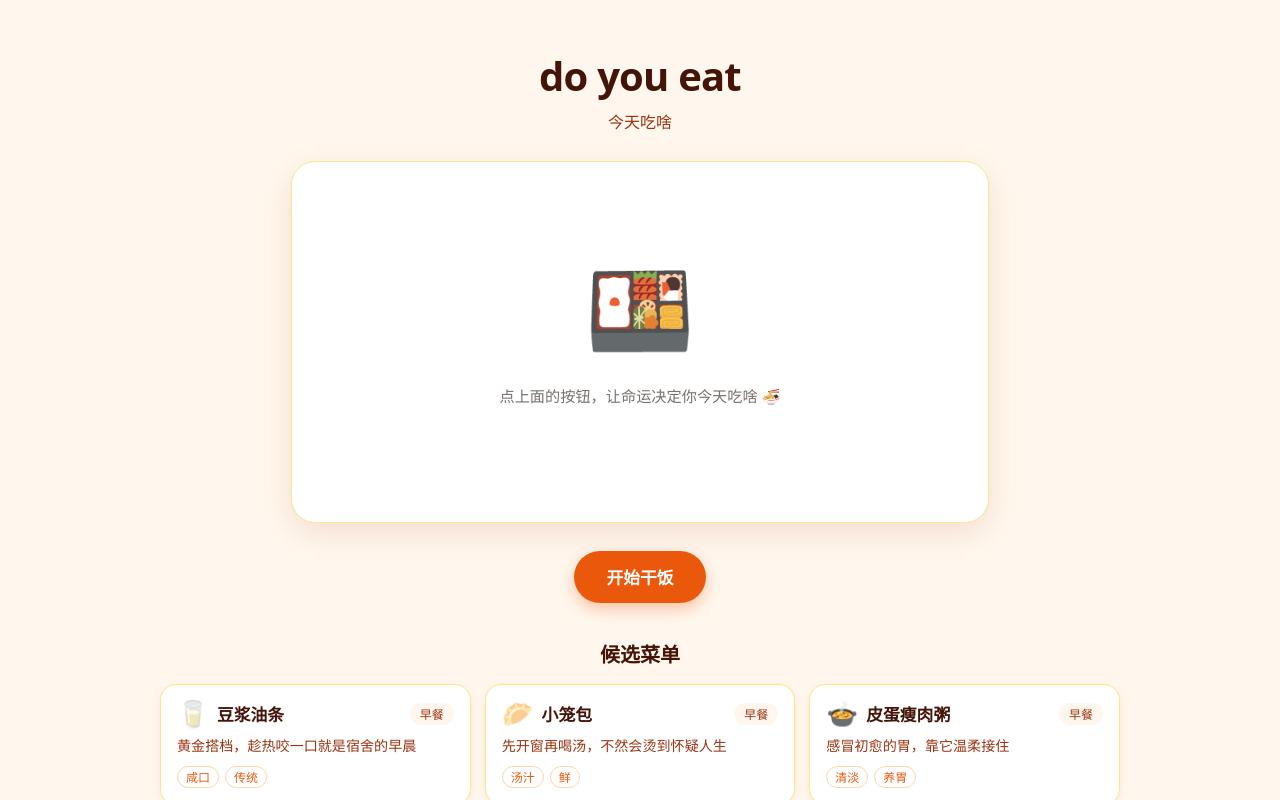
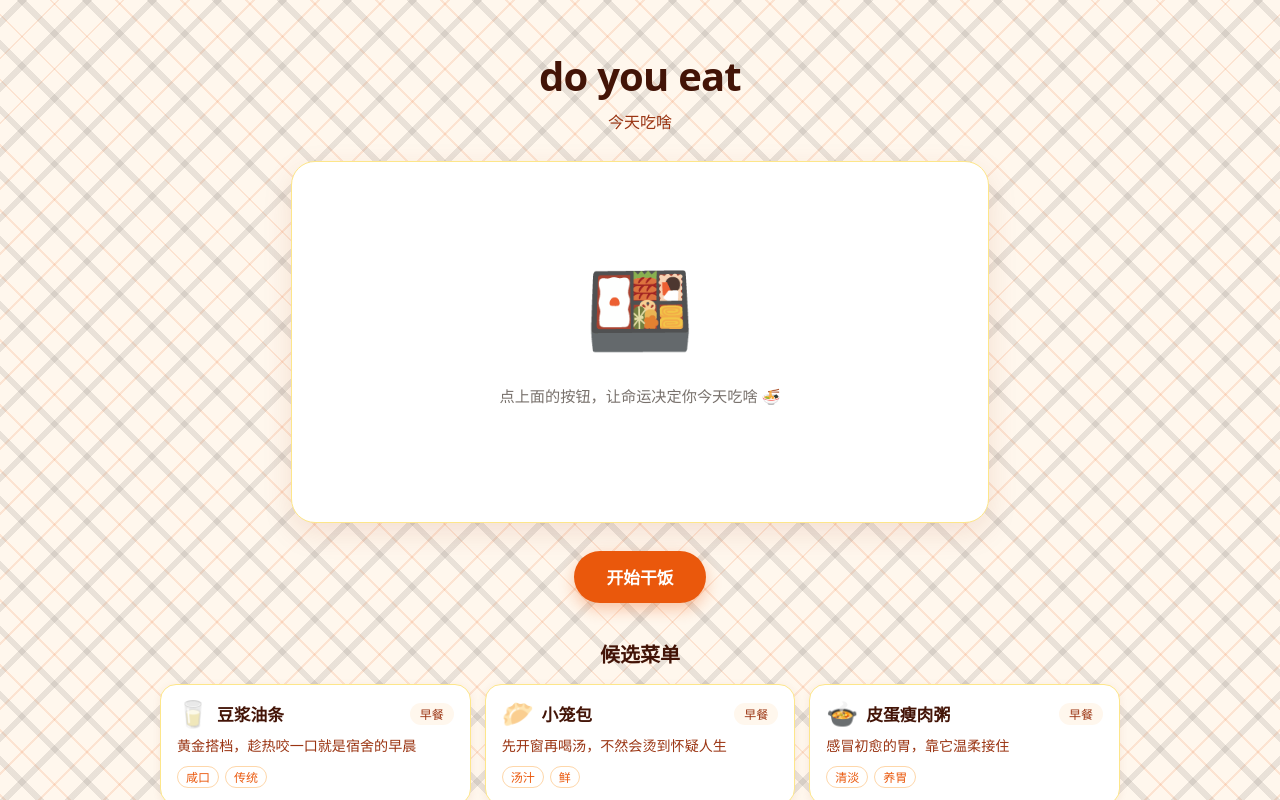
Before and after one commit to XingHo-VibeCoding/do-you-eat, a React (Vite) app: page / in a window 1280 px wide. Shown: the top 800 px of the page. Built offline with nearby package versions, Linux system fonts and the light colour scheme.

Commit message:
Day 10｜页面背景增加斜向灰橙格纹桌布纹理
改了什么：src/styles/app.css 的 body 背景，从纯色 #fff7ed 改为 45°/-45° 灰色粗线 + 橙色细线错位的斜向格纹
加了什么：无新增文件，纯 CSS 纹理（repeating-linear-gradient），无图片、无新依赖

```diff
--- a/src/styles/app.css
+++ b/src/styles/app.css
@@ -43,7 +43,18 @@ body,
 }
 
 body {
-  background: var(--bg);
+  /* Day 10 修复：原为纯色 var(--bg)（#fff7ed），四周大面积纯色显得单调。
+     最终效果：灰色调斜向格纹（参考用户图）——45°/-45° 灰色粗线 + 橙色细线错位交叉，
+     灰色来自 --text-muted 色系，橙色保留一点食物主题的暖调。
+     只动 body 背景，卡片/按钮/列表/数据全部不变。 */
+  background-color: var(--bg);
+  background-image:
+    /* 斜向粗格线：灰色（原 2px → 加粗 3 倍 = 6px） */
+    repeating-linear-gradient(45deg, rgba(120, 113, 108, 0.16) 0 6px, transparent 6px 46px),
+    repeating-linear-gradient(-45deg, rgba(120, 113, 108, 0.16) 0 6px, transparent 6px 46px),
+    /* 斜向细线：橙色点缀，错位放在格子中间 */
+    repeating-linear-gradient(45deg, transparent 0 23px, rgba(234, 88, 12, 0.12) 23px 25px, transparent 25px 46px),
+    repeating-linear-gradient(-45deg, transparent 0 23px, rgba(234, 88, 12, 0.12) 23px 25px, transparent 25px 46px);
   color: var(--text-primary);
   font-family: system-ui, -apple-system, 'PingFang SC', 'Microsoft YaHei', sans-serif;
   -webkit-font-smoothing: antialiased;
```
